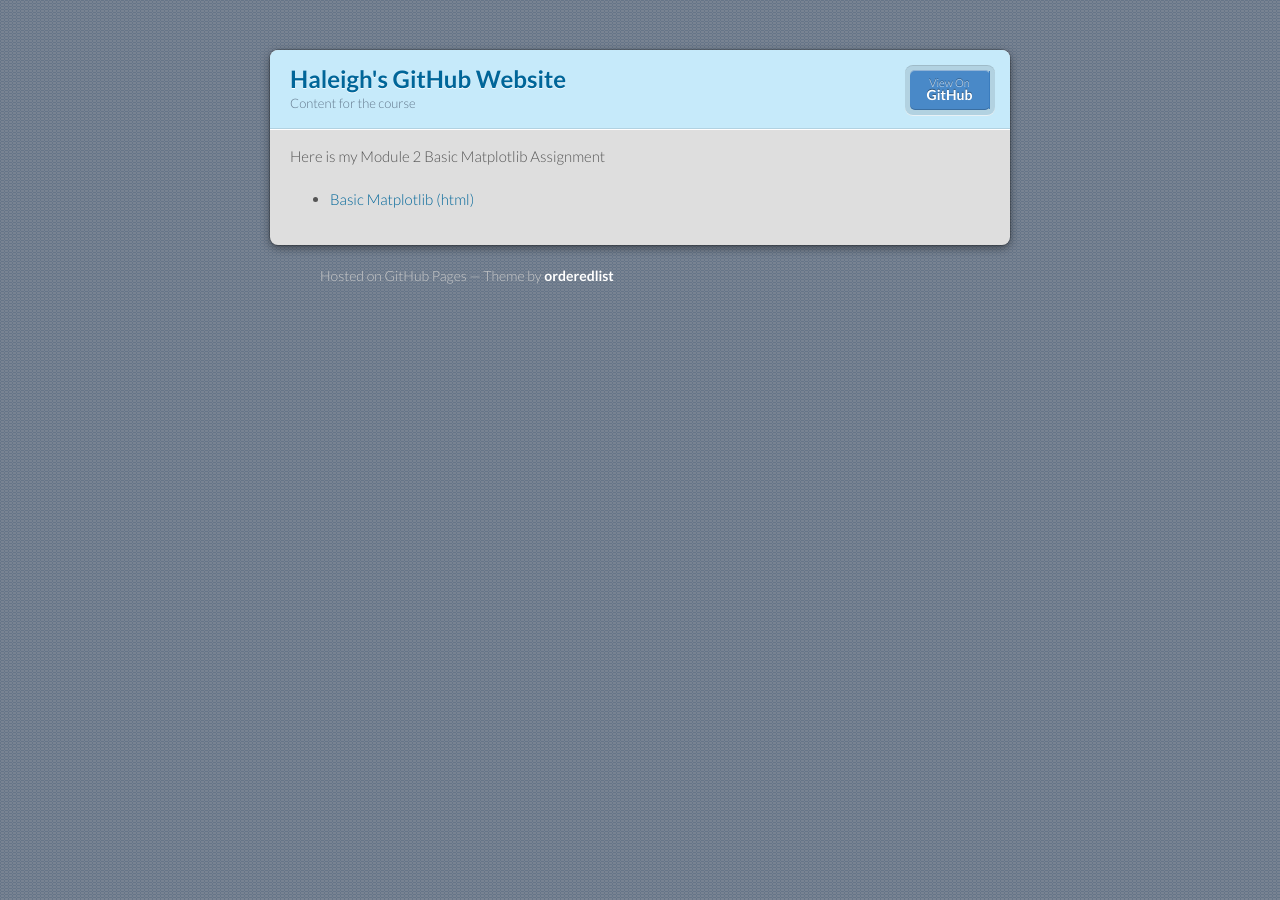
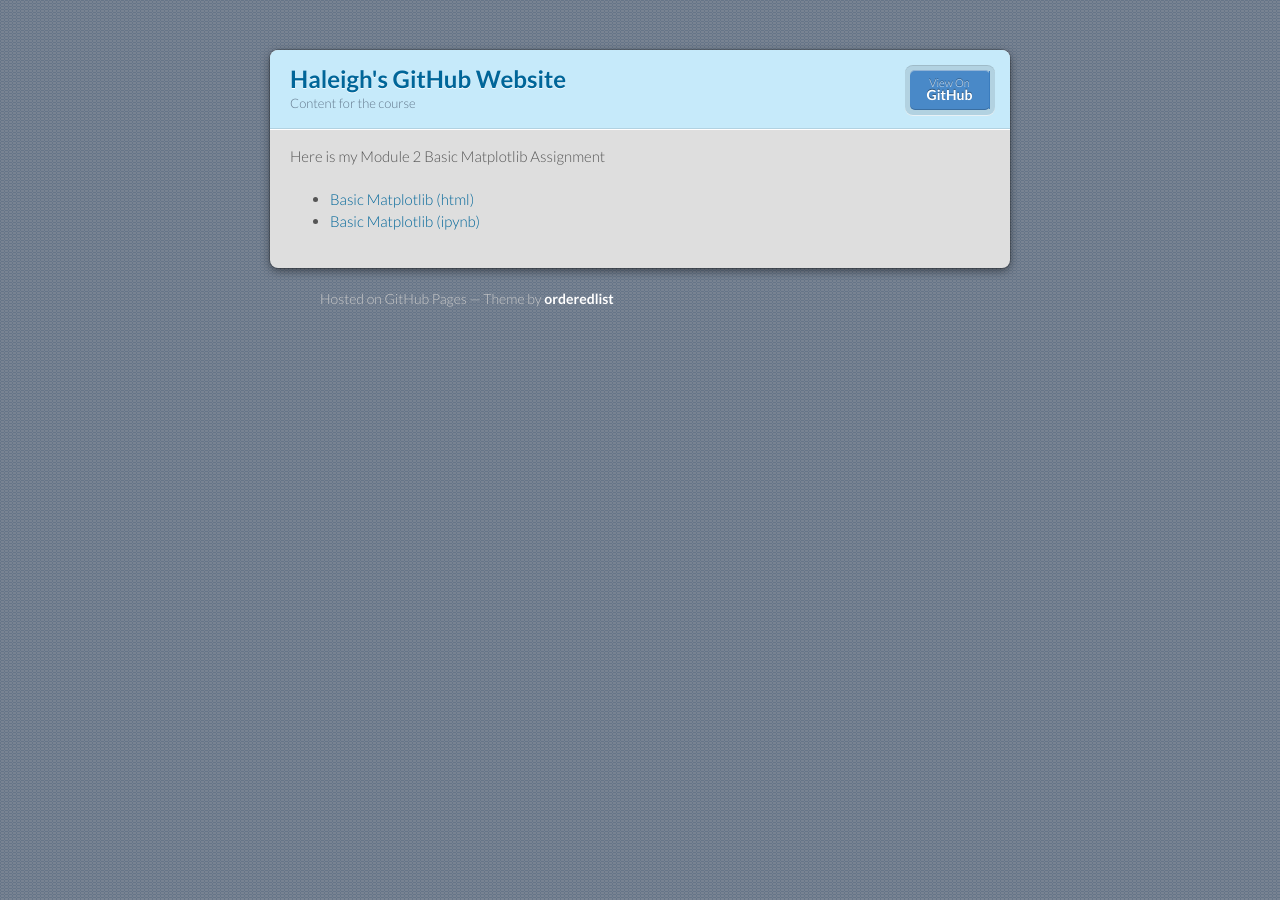
Before and after one commit to hbenson52/hbenson52.github.io, a Jekyll site: the page built from Haleigh Module 3/index.md, in a window 1280 px wide. Built offline with Jekyll 4.4.1, drawn with Linux system fonts in a browser that asks for light colours; our own code applies the rules of GitHub Pages for plain Markdown files.

Commit message:
Update index.md

```diff
--- a/Haleigh Module 3/index.md
+++ b/Haleigh Module 3/index.md
@@ -5,3 +5,4 @@ description: GitHub Content Folder
 
 Here is my Module 2 Basic Matplotlib Assignment
 - [Basic Matplotlib (html)](BasicGraphAssignment.html)
+- [Basic Matplotlib (ipynb)](BasicGraphAssignment.ipynb)
```
